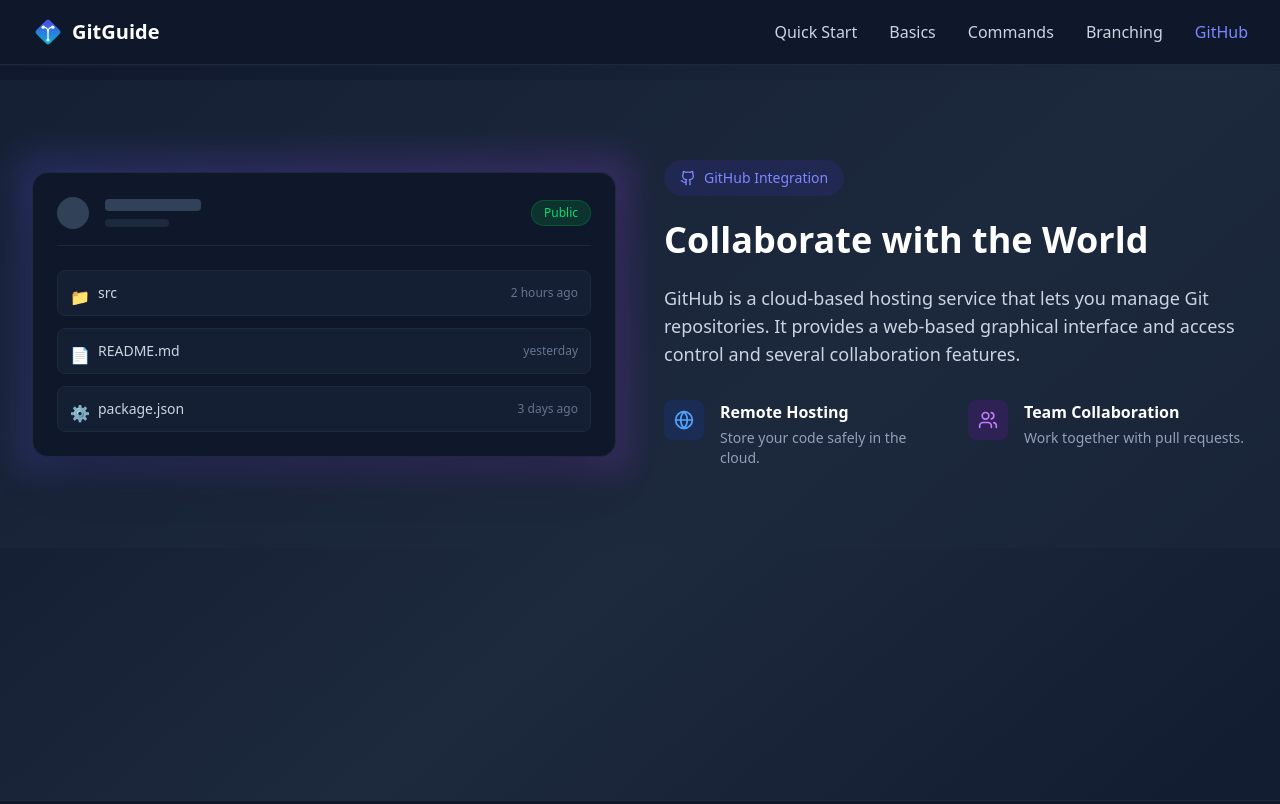
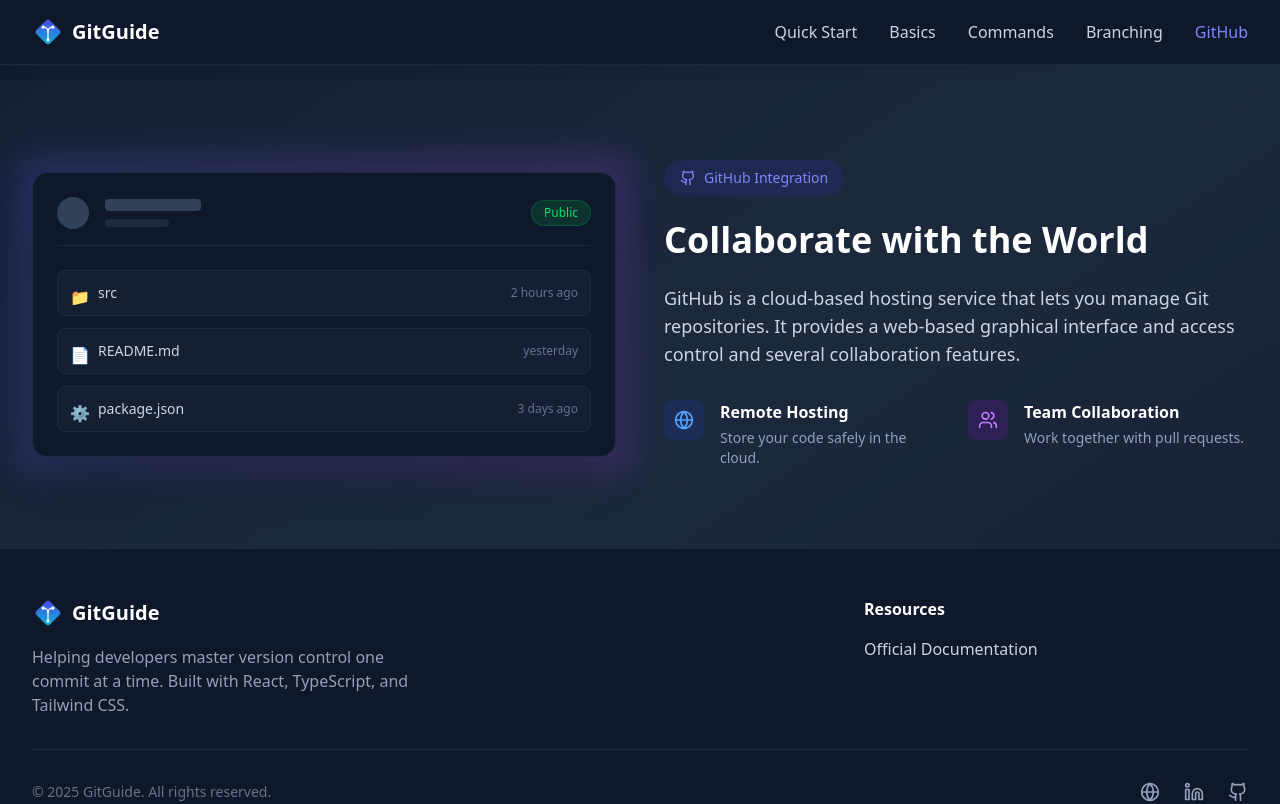
Before and after one commit to BHowlader/gitguide, a React (Vite) app: page /github in a window 1280 px wide. Shown: the top 804 px of the page. Built offline with nearby package versions, Linux system fonts and the light colour scheme.

Commit message:
🎨 Layout: Remove excessive whitespace above footer on pages

```diff
--- a/src/pages/GitHubPage.tsx
+++ b/src/pages/GitHubPage.tsx
@@ -3,7 +3,7 @@
 
 const GitHubPage = () => {
     return (
-        <div className="pt-20 min-h-screen animate-fade-in">
+        <div className="pt-20 animate-fade-in">
             <GitHub />
         </div>
     );
--- a/src/pages/QuickStartPage.tsx
+++ b/src/pages/QuickStartPage.tsx
@@ -3,7 +3,7 @@
 
 const QuickStartPage = () => {
     return (
-        <div className="pt-20 min-h-screen animate-fade-in">
+        <div className="pt-20 animate-fade-in">
             <QuickStart />
         </div>
     );
```
